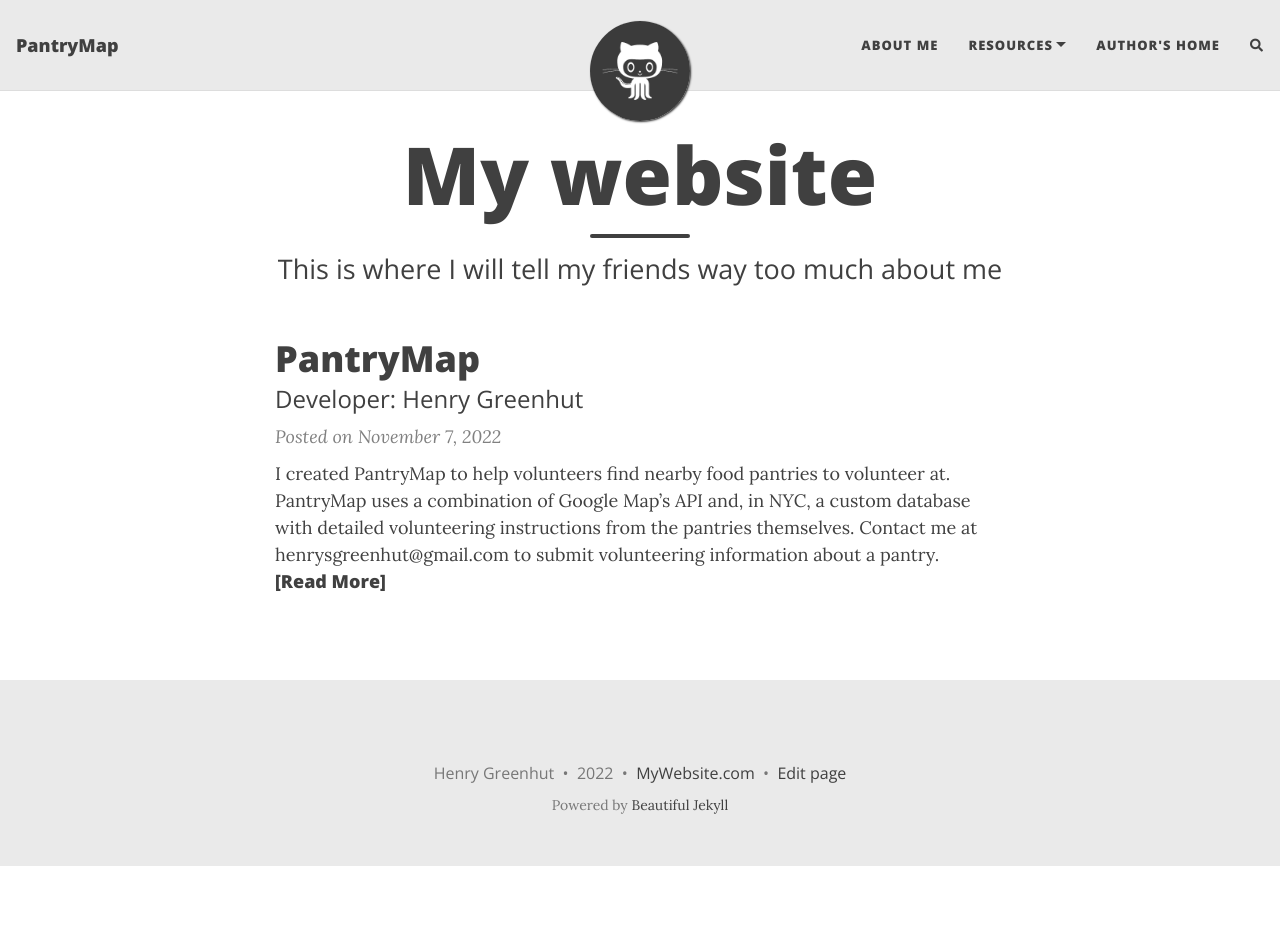
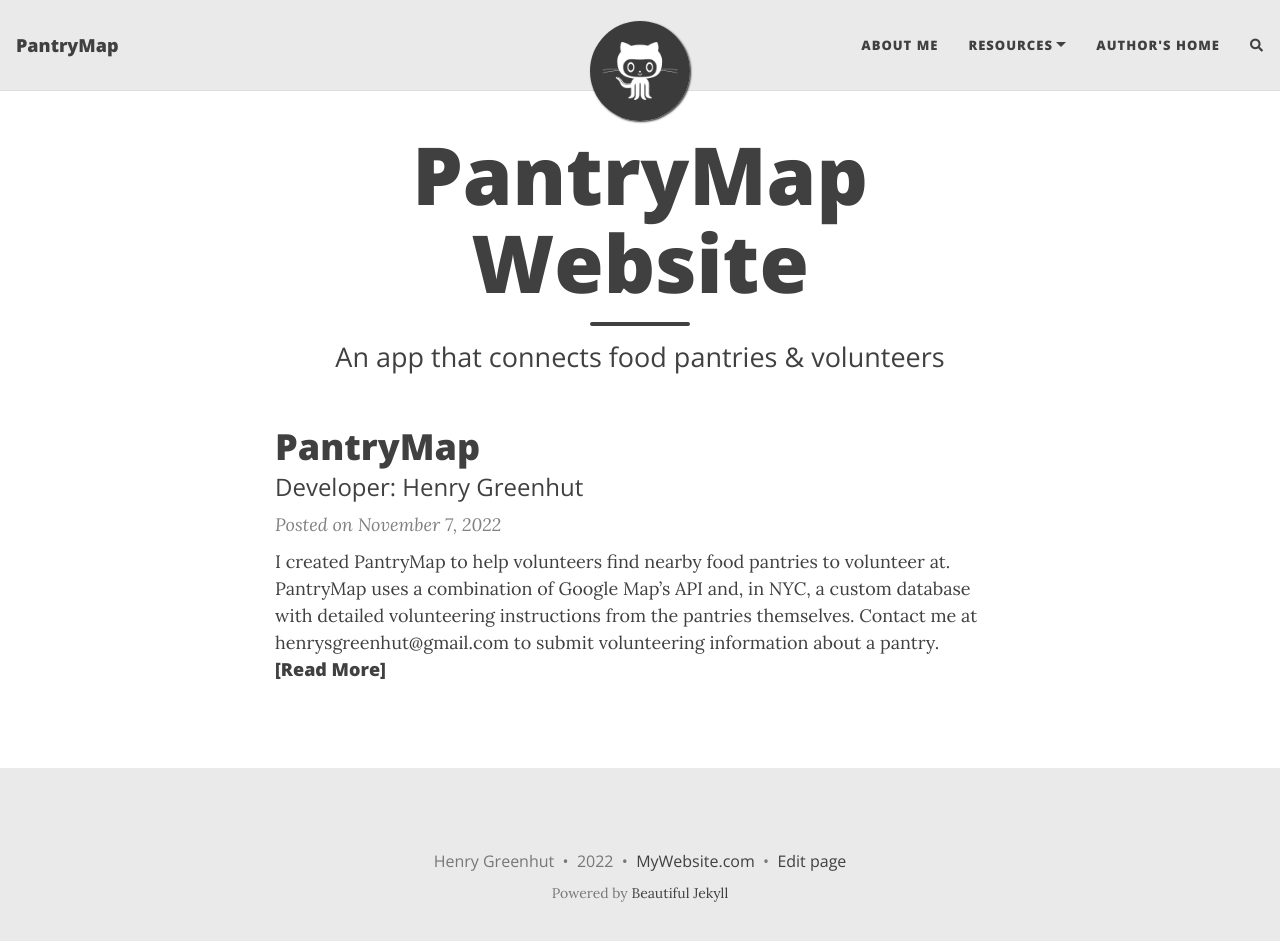
Before and after one commit to hgreenhut/PantryMapWebsite, a Jekyll site: the page built from index.html, in a window 1280 px wide and 954 px high. Shown: the top 941 px of the window. Built offline with Jekyll 4.4.1, drawn with Linux system fonts in a browser that asks for light colours; nearby versions of some CDN libraries; the list of posts is cut into pages by our own code; comment, search, counter and statistics services are not loaded.

Commit message:
Update index.html

```diff
--- a/index.html
+++ b/index.html
@@ -1,5 +1,5 @@
 ---
 layout: home
-title: My website
-subtitle: This is where I will tell my friends way too much about me
+title: PantryMap Website
+subtitle: An app that connects food pantries & volunteers
 ---
```
